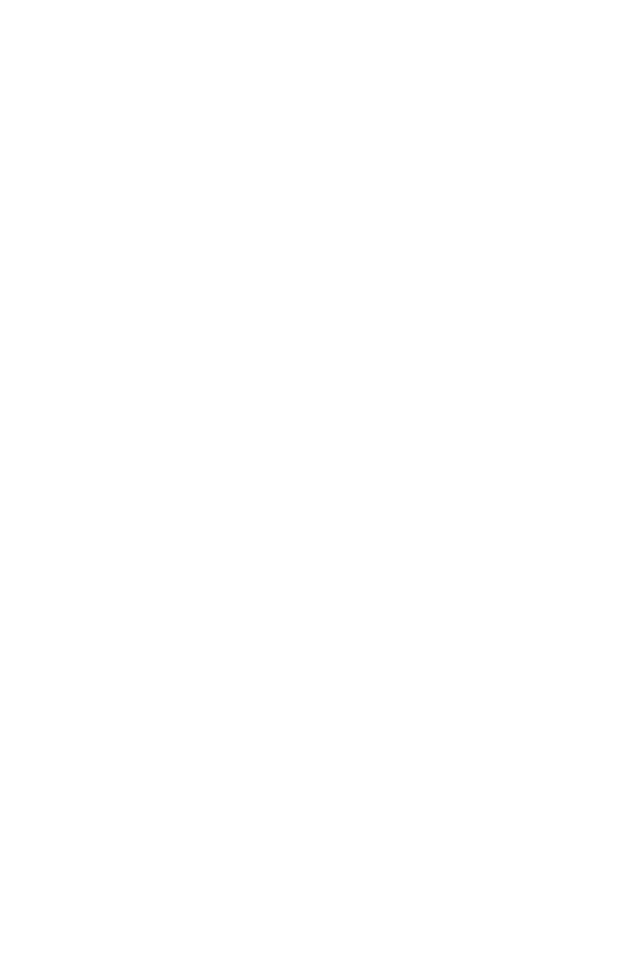
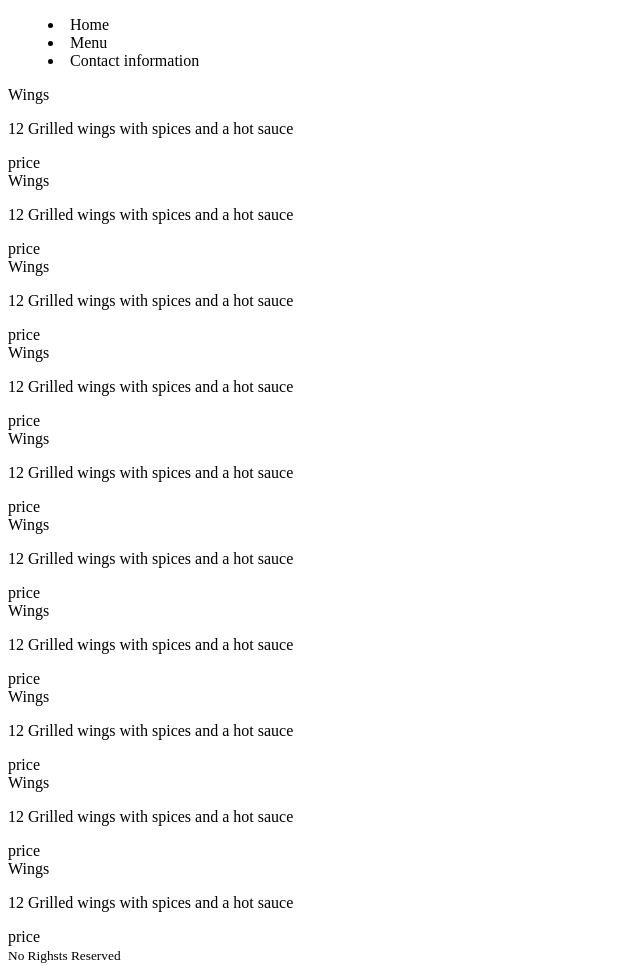
Before and after one commit to zivernay/restaurant-app, a website built with webpack: page dist/index.html in a window 1280 px wide. Shown: the whole page, without its empty margins (0-640 px from the left). Before the commit the page ends 800 px from the top, so only its background shows below. Built offline with nearby package versions, Linux system fonts and the light colour scheme.

Commit message:
Add Content generator for the deals

```diff
--- a/src/index.js
+++ b/src/index.js
@@ -1,2 +1,26 @@
-console.log("hello world");
-console.debug("Build functional");
+// create an article element and add it to deals section
+function parseDealInfo(data=null){
+    const articleHeader = "Wings";
+    const articleInformation = "12 Grilled wings with spices and a hot sauce";
+    const articleFoooter = "price "
+    return {articleHeader, articleInformation, articleFoooter};
+}
+function getDealMarkUp(title, description, summary) {
+    const articleMarkUp =
+    `<header class="deal-title">${title}</header>
+     <p class="deal-description">${description}</p>
+     <footer class="deal-summary">${summary}</footer>
+    `;
+    return articleMarkUp;
+}
+function createDealElement(dealData){
+    const dealsContainer = document.querySelector("#deals");
+    const dealElement = document.createElement("article");
+    const dealInfo = parseDealInfo(dealData);
+    const markUp = getDealMarkUp(dealInfo.articleHeader, dealInfo.articleInformation, dealInfo.articleFoooter);
+    dealElement.innerHTML = markUp;
+    dealsContainer.appendChild(dealElement);
+}
+for(i=0; i<5; i++) {
+    createDealElement(1);
+}
```
Also changed, not shown: dist/index.bundle.js, dist/index.html.
